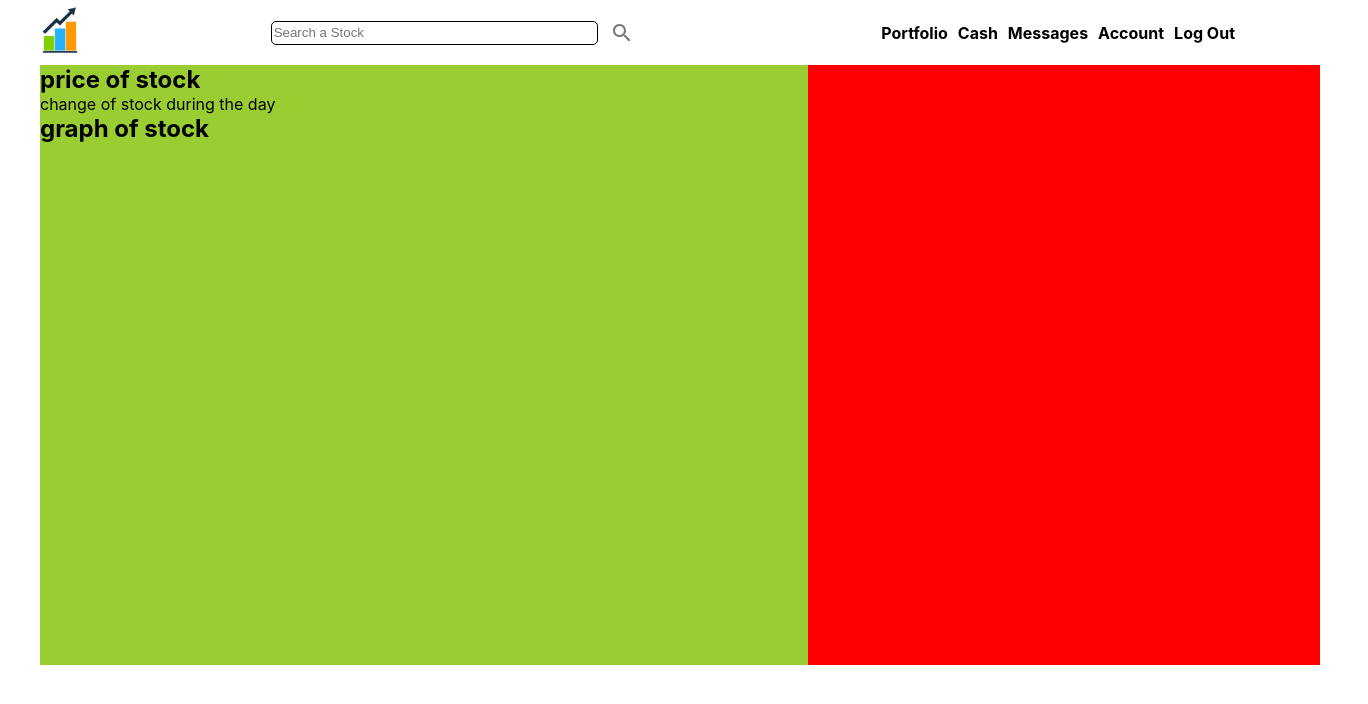
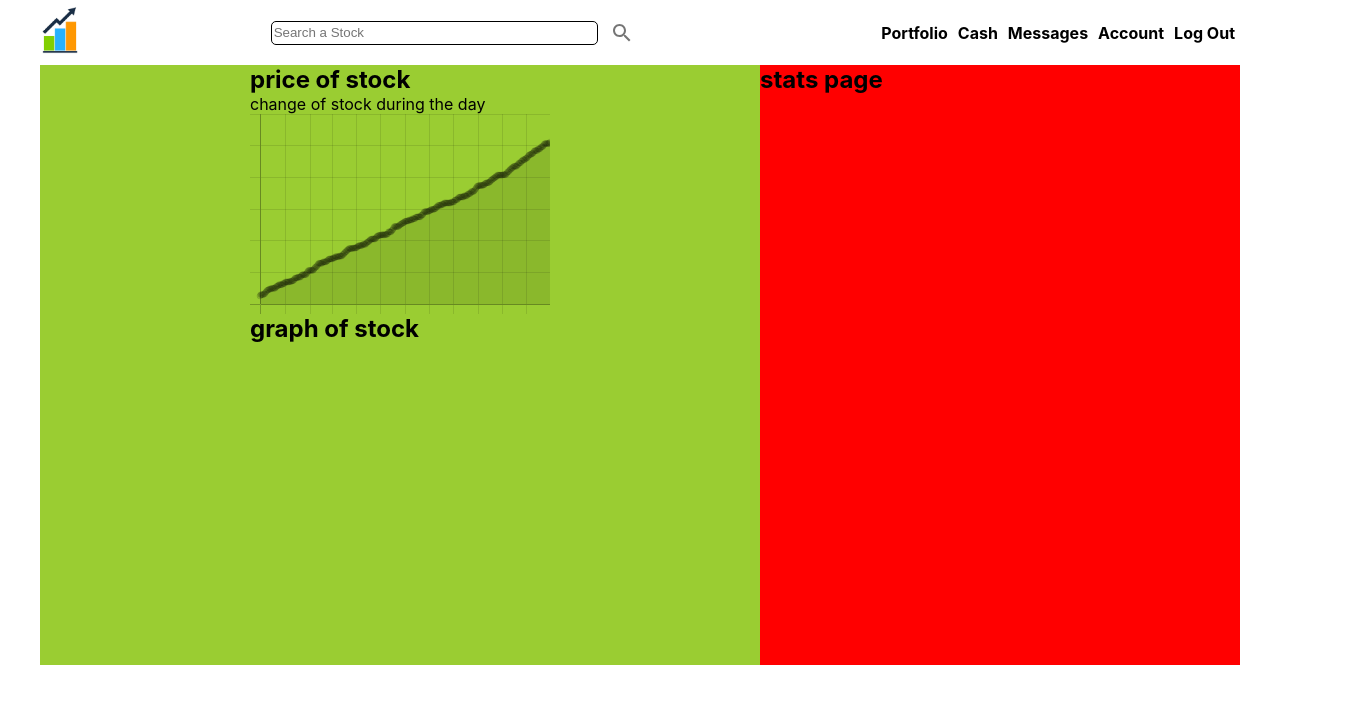
Before and after one commit to jsuderman/stockmarket-app, a React (Create React App) app: page / in a window 1280 px wide. Shown: the top 704 px of the page, 1368 px wide, since content can reach past the window. Built offline with nearby package versions, Linux system fonts and the light colour scheme.

Commit message:
added line graph to feed section

```diff
--- a/package.json
+++ b/package.json
@@ -8,7 +8,9 @@
     "@testing-library/jest-dom": "^5.11.6",
     "@testing-library/react": "^11.2.2",
     "@testing-library/user-event": "^12.6.0",
+    "chart.js": "^2.9.4",
     "react": "^17.0.1",
+    "react-chartjs-2": "^2.11.1",
     "react-dom": "^17.0.1",
     "react-scripts": "4.0.1",
     "web-vitals": "^0.2.4"
--- a/src/App.css
+++ b/src/App.css
@@ -7,7 +7,7 @@
   display: flex;
   justify-content: center;
   height: 600px;
-  width: 100%;
   padding-left: 40px;
-  padding-right: 48px;
+  padding-right: 40px;
+
 }
--- a/src/components/Feed/Feed.css
+++ b/src/components/Feed/Feed.css
@@ -2,4 +2,5 @@
     display: flex;
     flex: 0.60;
     background-color: yellowgreen;
+    justify-content: center;
 }
--- a/src/components/Graph/Graph.css
+++ b/src/components/Graph/Graph.css
@@ -0,0 +1,3 @@
+.graph {
+    height: 200px;
+}
--- a/src/components/Graph/Graph.js
+++ b/src/components/Graph/Graph.js
@@ -1,8 +1,81 @@
-import React from 'react';
+import React, {useState, useEffect } from 'react';
+import { Line } from "react-chartjs-2";
+import "./Graph.css";
 
 function Graph() {
+
+
+    const [graphData, setGraphData] = useState([]);
+
+
+    const data = [{
+        x: 10,
+        y: 20
+    }, {
+        x: 15,
+        y:10
+    }]
+
+    const createMockData = () => {
+        let data = [];
+        let value = 50;
+        for(var i = 0; i < 366; i++){
+            let date = new Date();
+            date.setHours(0,0,0,0);
+            date.setDate(i);
+            value += Math.round((Math.random() < 0.5 ? 1 : 0) * Math.random() * 10);
+            data.push({ x: date, y: value});
+        }
+        setGraphData(data)
+    }
+
+    useEffect(() => {
+        createMockData();
+    }, [])
+
+
     return (
-        <div>
+        <div className="graph">
+            <Line
+            data={{
+                datasets:
+                [
+                    {
+                       type:"line",
+                       data: graphData
+                    }
+                ]
+            }}
+
+            options= {{
+                maintainAspectRatio: false,
+                legend: false,
+                tooltips: {
+                    mode: "index",
+                    intersect: false,
+                },
+                scales: {
+                    xAxes: [
+                        {
+                            type: "time",
+                            time: {
+                                format: "MM/DD/YY",
+                                tooltipFormat: "ll",
+                            },
+                            ticks: {
+                                display: false,
+                            }
+                        }
+                    ],
+                    yAxes: [{
+                        ticks: {
+                            display: false
+                        }
+                    }]
+                }
+            }}
+
+            />
             <h2>graph of stock</h2>
         </div>
     )
--- a/src/components/Stats/Stats.css
+++ b/src/components/Stats/Stats.css
@@ -2,9 +2,5 @@
    display: flex;
    flex: 0.40;
    background-color: red;
-
+   width: 100%;
 }
-
-.stats__main {
-
-}
--- a/src/components/Stats/Stats.js
+++ b/src/components/Stats/Stats.js
@@ -5,7 +5,7 @@ function Stats() {
     return (
         <div className="stats">
             <div className="stats__main">
-
+                <h2>stats page</h2>
             </div>
         </div>
     )
```
Also changed, not shown: 2 other files (tests, documents, lock files or other folders).
